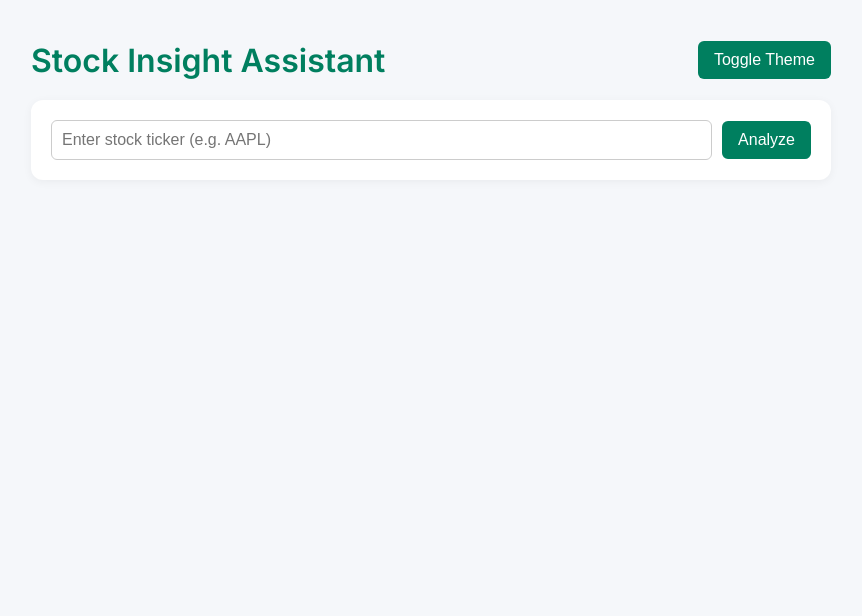
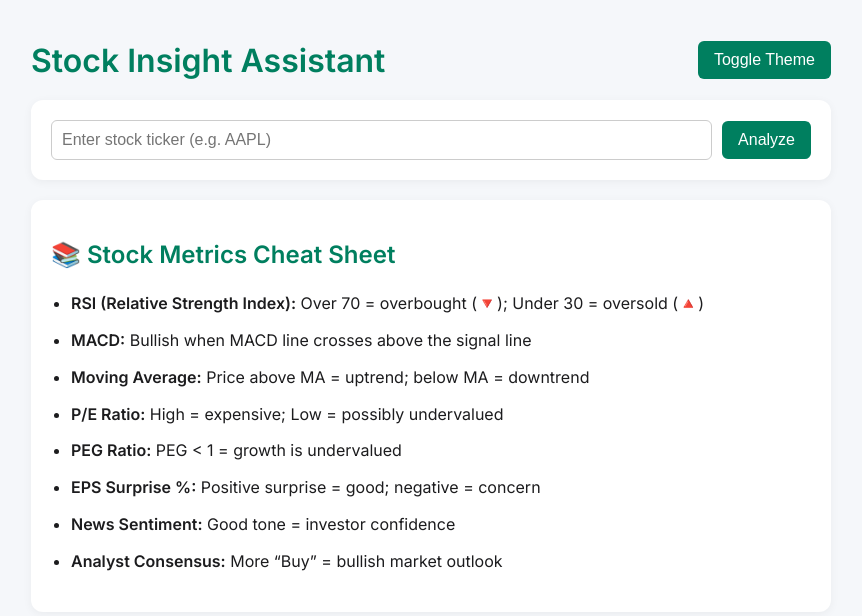
Before and after one commit to martingege/stock-sentiment-agent, a Flask app: page / in a window 1280 px wide. Shown: the top 616 px of the page, without its empty margins (209-1071 px from the left). Run offline with Flask 3, Linux system fonts and the light colour scheme.

Commit message:
milestone 2: all information ready

```diff
--- a/src/web_host/app.py
+++ b/src/web_host/app.py
@@ -1,4 +1,5 @@
 from flask import Flask, render_template, request
+from indicators import gather_indicators, suggest_action_with_confidence
 import yfinance as yf
 import pandas as pd
 import matplotlib
@@ -8,26 +9,119 @@ import io
 import base64
 import markdown
 import os
+import pandas_ta as ta
 from openai import OpenAI
 import requests
 
-
+# Environment variables
 NEWS_API_KEY = os.getenv("NEWS_API_KEY")  # store this in your .env
 NEWS_API_URL = "https://newsapi.org/v2/everything"
-
-
 client = OpenAI(api_key=os.getenv("OPENAI_API_KEY"))
-
 FINNHUB_API_KEY = os.getenv("FINNHUB_API_KEY")
-
 app = Flask(__name__)
 
+# Configurations Variables
+use_ai = True  # Set to False to disable AI features
+model = "gpt-4o-mini"  # Use the latest model for better performance
 
+# Seciont 1: Short Term Indicators and Recommendations
 def get_stock_data(ticker):
     stock = yf.Ticker(ticker)
     hist = stock.history(period="3mo")
     return hist['Close']
 
+def generate_chart(data, ticker):
+    fig, ax = plt.subplots()
+    data.plot(ax=ax, label='Close Price', linewidth=2)
+    data.rolling(window=20).mean().plot(ax=ax, label='20-day MA')
+    plt.title(f'{ticker} - Price and 20-Day Moving Average')
+    plt.legend()
+
+    buf = io.BytesIO()
+    plt.savefig(buf, format='png')
+    plt.close(fig)
+    buf.seek(0)
+    return base64.b64encode(buf.getvalue()).decode('utf-8')
+
+def gpt_explanation(ticker, current_price, moving_avg, rsi, latest_volume, avg_volume, recommendation, confidence_score):
+    """
+    Generate a GPT-based stock explanation that considers technical indicators and recommendation.
+    """
+    prompt = (
+        f"Generate a professional but beginner-friendly investment analysis for the stock {ticker}. "
+        f"Here is the data you should use:\n\n"
+        f"- Current Price: ${current_price:.2f}\n"
+        f"- 20-Day Moving Average: ${moving_avg:.2f}\n"
+        f"- RSI (Relative Strength Index): {rsi:.2f}\n"
+        f"- Latest Volume: {latest_volume:.0f}\n"
+        f"- 10-Day Average Volume: {avg_volume:.0f}\n"
+        f"- Recommendation based on short-term technical indicators: {recommendation}\n"
+        f"- Confidence Score: {confidence_score}%\n\n"
+        f"Organize your explanation clearly using basic HTML tags only (<h2>, <p>, <ul>, <li>). "
+        f"Structure your output like this:\n"
+        f"1. <h2>Overview</h2> – Introduce the company briefly.\n"
+        f"2. <h2>Current Technical Overview</h2> – Explain price vs moving average, RSI, and volume trends.\n"
+        f"3. <h2>Recommendation and Confidence</h2> – Explain the recommendation (BUY/SELL/HOLD) and what the confidence score implies.\n\n"
+        f"Do NOT include any <html>, <head>, or <body> tags. Keep it clean for embedding."
+    )
+
+    try:
+        response = client.chat.completions.create(
+            model=model,
+            messages=[
+                {"role": "system", "content": "You are a financial assistant who explains clearly and simply."},
+                {"role": "user", "content": prompt}
+            ],
+            temperature=0.7,
+            max_tokens=1200
+        )
+        return response.choices[0].message.content.strip()
+    except Exception as e:
+        return f"⚠️ Error generating explanation: {str(e)}"
+
+# Section 2: News Headlines and Sentiment Analysis
+def fetch_news_headlines(ticker):
+    print("API Key:", NEWS_API_KEY)  # ✅ Debug line
+    params = {
+        "q": ticker,
+        "sortBy": "publishedAt",
+        "language": "en",
+        "pageSize": 5,
+        "apiKey": NEWS_API_KEY
+    }
+    try:
+        response = requests.get(NEWS_API_URL, params=params)
+        articles = response.json().get("articles", [])
+        headlines = [article["title"] for article in articles if "title" in article]
+        return headlines
+    except Exception as e:
+        return [f"⚠️ Failed to fetch news: {e}"]
+
+def analyze_news_sentiment(headlines):
+    if not headlines:
+        return "No headlines available for sentiment analysis."
+
+    prompt = (
+        "You are a financial assistant. Analyze the overall sentiment (positive, negative, or neutral) "
+        "of the following news headlines about a stock and provide a one-paragraph summary:\n\n"
+        + "\n".join(f"- {h}" for h in headlines)
+    )
+
+    try:
+        response = client.chat.completions.create(
+            model="gpt-4",
+            messages=[
+                {"role": "system", "content": "You are a financial assistant."},
+                {"role": "user", "content": prompt}
+            ],
+            temperature=0.7,
+            max_tokens=500
+        )
+        return response.choices[0].message.content.strip()
+    except Exception as e:
+        return f"⚠️ Error generating sentiment: {str(e)}"
+
+# Section 3: Long-Term Signals and Earnings Digest
 def get_earnings_info(ticker):
     try:
         # 1. Get upcoming earnings date
@@ -61,110 +155,24 @@ def get_earnings_info(ticker):
         print("Finnhub earnings error:", e)
         return {}
 
-def calculate_moving_average(data, window=20):
-    return data.rolling(window=window).mean()
-
-
-def generate_recommendation(data):
-    current_price = data.iloc[-1]
-    moving_avg = calculate_moving_average(data).iloc[-1]
-    if current_price > moving_avg:
-        return "📈 Consider buying"
-    elif current_price < moving_avg:
-        return "📉 Consider selling"
-    else:
-        return "🟰 Hold"
-
-
-def gpt_explanation(ticker, current_price, moving_avg):
-    prompt = (
-        f"The stock ticker is {ticker}. Its current price is ${current_price:.2f} "
-        f"and its 20-day moving average is ${moving_avg:.2f}. "
-        f"Generate a short investment analysis for a beginner investor and explain why they should "
-        f"consider buying, selling, or holding. "
-        f"answer it within 1000 tokens. make it markdown formatted."
-    )
-
-    try:
-        response = client.chat.completions.create(model="gpt-4o",
-        messages=[
-            {"role": "system", "content": "You are a financial assistant."},
-            {"role": "user", "content": prompt}
-        ],
-        temperature=0.7,
-        max_tokens=1200)
-        return response.choices[0].message.content.strip()
-    except Exception as e:
-        return f"⚠️ Error generating explanation: {str(e)}"
-
-
-def generate_chart(data, ticker):
-    fig, ax = plt.subplots()
-    data.plot(ax=ax, label='Close Price', linewidth=2)
-    data.rolling(window=20).mean().plot(ax=ax, label='20-day MA')
-    plt.title(f'{ticker} - Price and 20-Day Moving Average')
-    plt.legend()
-
-    buf = io.BytesIO()
-    plt.savefig(buf, format='png')
-    plt.close(fig)
-    buf.seek(0)
-    return base64.b64encode(buf.getvalue()).decode('utf-8')
-
-def fetch_news_headlines(ticker):
-    print("API Key:", NEWS_API_KEY)  # ✅ Debug line
-    params = {
-        "q": ticker,
-        "sortBy": "publishedAt",
-        "language": "en",
-        "pageSize": 5,
-        "apiKey": NEWS_API_KEY
-    }
-    try:
-        response = requests.get(NEWS_API_URL, params=params)
-        articles = response.json().get("articles", [])
-        headlines = [article["title"] for article in articles if "title" in article]
-        return headlines
-    except Exception as e:
-        return [f"⚠️ Failed to fetch news: {e}"]
-
-
-def analyze_news_sentiment(headlines):
-    if not headlines:
-        return "No headlines available for sentiment analysis."
-
-    prompt = (
-        "You are a financial assistant. Analyze the overall sentiment (positive, negative, or neutral) "
-        "of the following news headlines about a stock and provide a one-paragraph summary:\n\n"
-        + "\n".join(f"- {h}" for h in headlines)
-    )
-
-    try:
-        response = client.chat.completions.create(
-            model="gpt-4",
-            messages=[
-                {"role": "system", "content": "You are a financial assistant."},
-                {"role": "user", "content": prompt}
-            ],
-            temperature=0.7,
-            max_tokens=500
-        )
-        return response.choices[0].message.content.strip()
-    except Exception as e:
-        return f"⚠️ Error generating sentiment: {str(e)}"
-
 def generate_earnings_digest(ticker, earnings_info):
     if not earnings_info or not earnings_info.get("latest_date"):
         return "No recent earnings report available."
 
     prompt = (
-        f"{ticker} recently reported earnings on {earnings_info['latest_date']}. "
-        f"The expected EPS was {earnings_info['expected_eps']}, and the actual was {earnings_info['actual_eps']}, "
-        f"with a surprise of {earnings_info['surprise']:.2f}. "
-        f"Explain what this means for an average investor in simple terms. Also mention if the stock usually reacts to such surprises, "
-        f"and give the date for the next earnings report: {earnings_info['next_earnings']}."
-        f"Answer it within 2000 tokens."
-
+        f"Generate an easy-to-understand HTML explanation for a stock's earnings report for ticker {ticker}.\n\n"
+        f"Use the following data:\n"
+        f"- Latest earnings date: {earnings_info['latest_date']}\n"
+        f"- Expected EPS: {earnings_info['expected_eps']}\n"
+        f"- Actual EPS: {earnings_info['actual_eps']}\n"
+        f"- Surprise: {earnings_info['surprise']:.2f}\n"
+        f"- Next earnings date: {earnings_info['next_earnings']}\n\n"
+        f"Organize the explanation using simple HTML tags only (<h2>, <p>, <ul>, <li>). "
+        f"Structure the response into these sections:\n"
+        f"1. <h2>Summary</h2> – What happened in this earnings report.\n"
+        f"2. <h2>Impact on Stock</h2> – How such earnings surprises usually affect the stock.\n"
+        f"3. <h2>Recommendation</h2> – Should the user consider Buy, Hold, or Sell based on this report (explain simply)?\n\n"
+        f"Do not include any <html>, <head>, or <body> tags."
     )
 
     try:
@@ -181,6 +189,8 @@ def generate_earnings_digest(ticker, earnings_info):
     except Exception as e:
         return f"⚠️ Error generating earnings digest: {e}"
 
+
+# Flask app setup
 @app.route('/', methods=['GET', 'POST'])
 def index():
     recommendation = None
@@ -193,35 +203,68 @@ def index():
     news_sentiment = None
     earnings_digest = None
     earnings_info = None
+    short_term_signals = None
+    rsi = None
+    volume_spike = None
+    latest_volume = None
+    avg_volume = None
+    confidence_score = None
 
     if request.method == 'POST':
         ticker = request.form['ticker'].upper()
-        data = get_stock_data(ticker)
-        if not data.empty:
-            current_price = data.iloc[-1]
-            moving_avg = calculate_moving_average(data).iloc[-1]
-            recommendation = generate_recommendation(data)
-            raw_explanation = gpt_explanation(ticker, current_price, moving_avg)
-            explanation = markdown.markdown(raw_explanation)
-            chart = generate_chart(data, ticker)
+        indicators = gather_indicators(ticker)
+
+        if indicators:
+            current_price = indicators['current_price']
+            moving_avg = indicators['moving_avg']
+            rsi = indicators['rsi']
+            volume_spike = indicators['volume_spike']
+            latest_volume = indicators['latest_volume']
+            avg_volume = indicators['avg_volume']
+
+            # Then continue your logic
+            # like calculating recommendations, generating charts, GPT explanations, etc.
+        else:
+            # Handle the case where ticker data couldn't be fetched
+            current_price = moving_avg = rsi = volume_spike = latest_volume = avg_volume = None
+
+        recommendation, confidence_score = suggest_action_with_confidence(current_price, moving_avg, rsi, latest_volume, avg_volume)
+
+        #  use AI features only if enabled
+        if use_ai:
+            explanation = gpt_explanation(ticker, current_price, moving_avg, rsi, latest_volume, avg_volume, recommendation, confidence_score)
+
+        # Fetch news headlines and analyze sentiment
         news_headlines = fetch_news_headlines(ticker)
-        print("📰 Headlines:", news_headlines)  # ✅ Debug line
-        news_sentiment = analyze_news_sentiment(news_headlines)
+        if use_ai and news_headlines:
+            news_sentiment = analyze_news_sentiment(news_headlines)
+
+        # Generate long-term signals
         earnings_info = get_earnings_info(ticker)
-        earnings_digest = generate_earnings_digest(ticker, earnings_info)
+        print("Earnings Info:", earnings_info)  # Debug line
+        if use_ai and earnings_info:
+            earnings_digest = generate_earnings_digest(ticker, earnings_info)
 
-    return render_template('index_mixed.html',
-                           ticker=ticker,
-                           recommendation=recommendation,
-                           current_price=current_price,
-                           moving_avg=moving_avg,
-                           explanation=explanation,
-                           chart=chart,
-                           news_headlines=news_headlines,
-                           news_sentiment=news_sentiment,
-                           earnings_info=earnings_info,
-                           earnings_digest=earnings_digest)
 
+    return render_template(
+        'index_mixed.html',
+        ticker=ticker,
+        recommendation=recommendation,
+        current_price=current_price,
+        moving_avg=moving_avg,
+        rsi=rsi,
+        volume_spike=volume_spike,
+        latest_volume=latest_volume,
+        avg_volume=avg_volume,
+        confidence_score=confidence_score,
+        explanation=explanation,
+        chart=chart,
+        news_headlines=news_headlines,
+        news_sentiment=news_sentiment,
+        earnings_info=earnings_info,
+        earnings_digest=earnings_digest,
+        short_term_signals=short_term_signals
+    )
 
 if __name__ == '__main__':
     app.run(debug=True)
--- a/src/web_host/templates/index_mixed.html
+++ b/src/web_host/templates/index_mixed.html
@@ -122,7 +122,12 @@
         <h2>📈 Price Snapshot for {{ ticker }}</h2>
         <p><span class="highlight">Current Price:</span> ${{ current_price }}</p>
         <p><span class="highlight">20-day Moving Average:</span> ${{ moving_avg }}</p>
+        <p><span class="highlight">RSI:</span> {{ rsi }}</p>
+        <p><span class="highlight">Volume Spike:</span> {{ volume_spike }}</p>
+        <p><span class="highlight">Latest Volume:</span> {{ latest_volume }}</p>
+        <p><span class="highlight">10-Day Avg Volume:</span> {{ avg_volume }}</p>
         <p><span class="highlight">Recommendation:</span> {{ recommendation }}</p>
+        <p><span class="highlight">Confidence Score:</span> {{ confidence_score }}%</p>
       </div>
 
       <div class="section">
@@ -133,10 +138,36 @@
       </div>
 
       <div class="section">
-        <h2>🤖 Agent Explanation</h2>
+        <h2>🤖 Stock Sensei Recommendation</h2>
         <div class="preformatted">{{ explanation|safe }}</div>
       </div>
     {% endif %}
+
+    {% if short_term_signals %}
+    <div class="section">
+      <h2>⚡ Short-Term Trading Signals</h2>
+      <ul style="line-height: 1.8;">
+        {% for key, value in short_term_signals.items() %}
+          <li><strong>{{ key }}:</strong> {{ value }}</li>
+        {% endfor %}
+      </ul>
+    </div>
+    {% endif %}
+
+    <!-- 👇 Insert cheat sheet here -->
+    <div class="section">
+      <h2>📚 Stock Metrics Cheat Sheet</h2>
+      <ul style="line-height: 1.8;">
+        <li><strong>RSI (Relative Strength Index):</strong> Over 70 = overbought (🔻); Under 30 = oversold (🔺)</li>
+        <li><strong>MACD:</strong> Bullish when MACD line crosses above the signal line</li>
+        <li><strong>Moving Average:</strong> Price above MA = uptrend; below MA = downtrend</li>
+        <li><strong>P/E Ratio:</strong> High = expensive; Low = possibly undervalued</li>
+        <li><strong>PEG Ratio:</strong> PEG &lt; 1 = growth is undervalued</li>
+        <li><strong>EPS Surprise %:</strong> Positive surprise = good; negative = concern</li>
+        <li><strong>News Sentiment:</strong> Good tone = investor confidence</li>
+        <li><strong>Analyst Consensus:</strong> More “Buy” = bullish market outlook</li>
+      </ul>
+    </div>
 
     {% if news_headlines %}
       <div class="section">
```
Also changed, not shown: src/web_host/indicators.py (+42 -0 lines).
